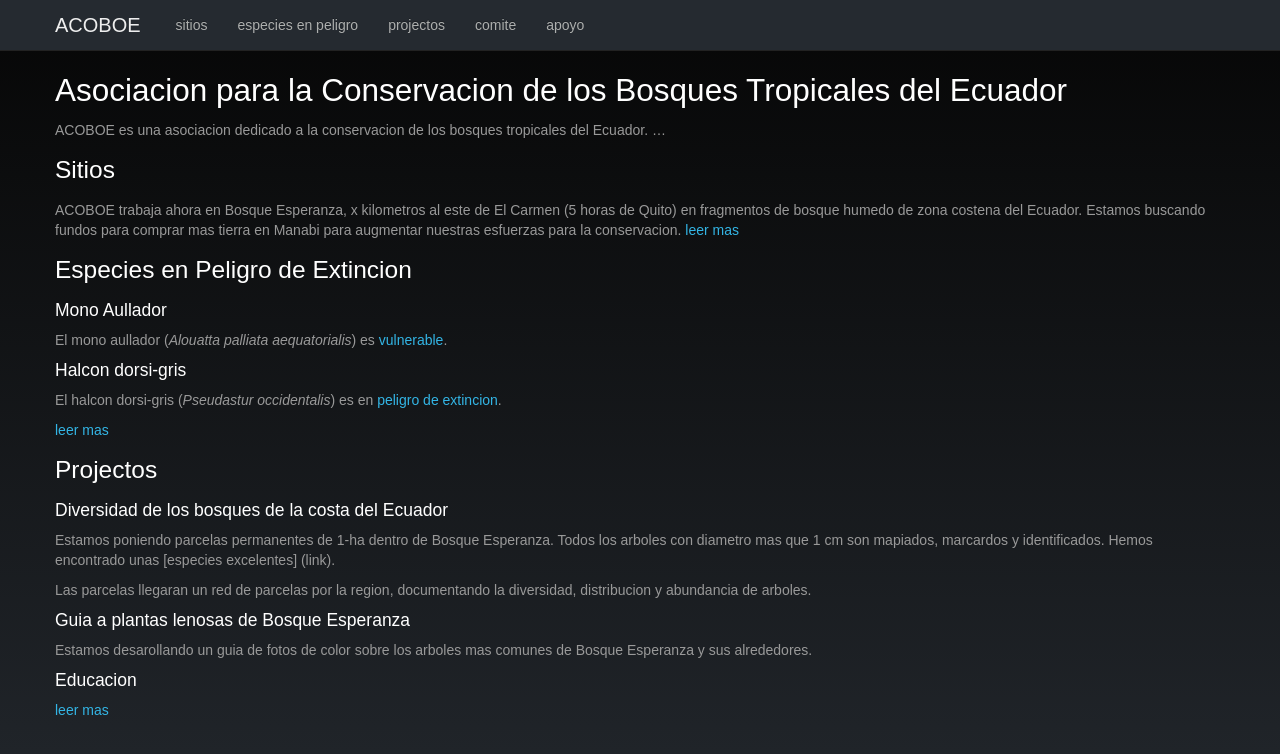
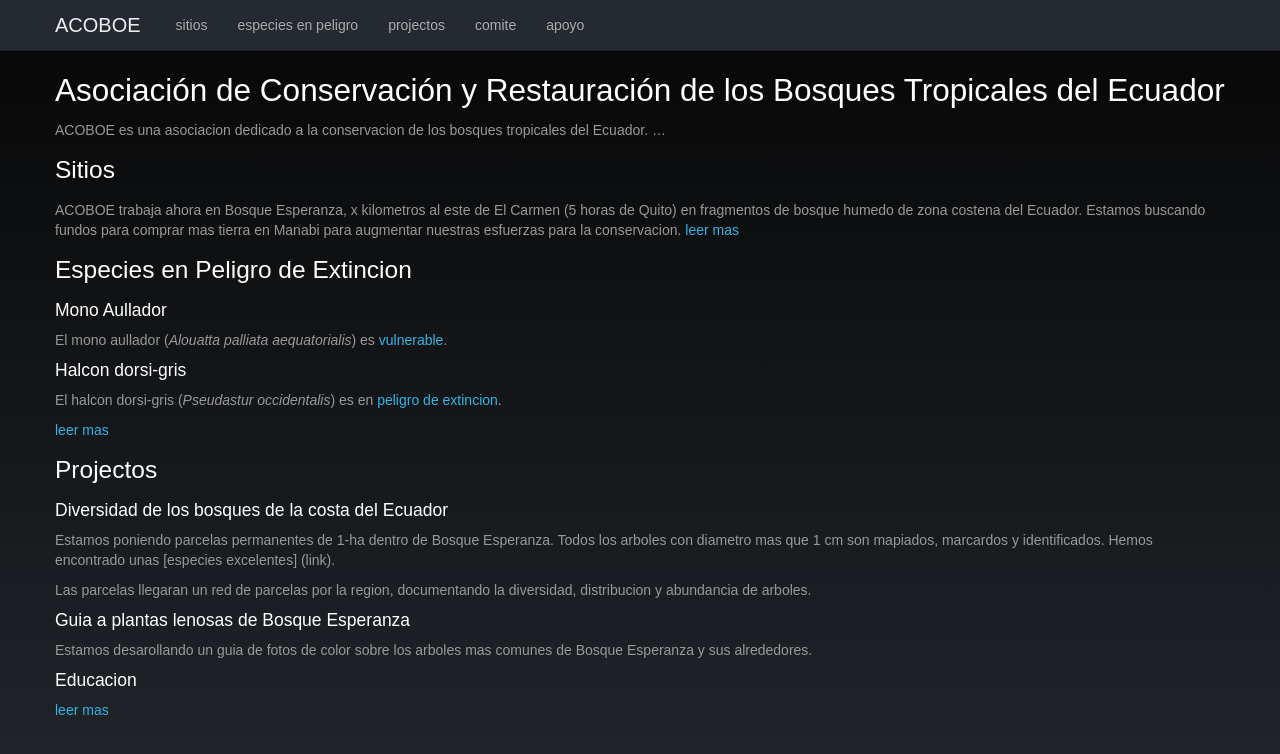
Before and after one commit to acoboe/acoboe.github.io, a Jekyll site: the page built from index.md, in a window 1280 px wide. Shown: the top 754 px of the page. Built offline with Jekyll 4.4.1, drawn with Linux system fonts in a browser that asks for light colours; nearby versions of some CDN libraries; some web fonts are replaced; library files that are not in the unit come from our copies.

Commit message:
Update index.md

```diff
--- a/index.md
+++ b/index.md
@@ -8,7 +8,7 @@ subtitle:
 <!--photo section-->
 
 
-<h2>Asociacion para la Conservacion de los Bosques Tropicales del Ecuador</h2>
+<h2>Asociación de Conservación y Restauración de los Bosques Tropicales del Ecuador</h2>
 ACOBOE es una asociacion dedicado a la conservacion de los bosques tropicales del Ecuador. ...
 
 
```
